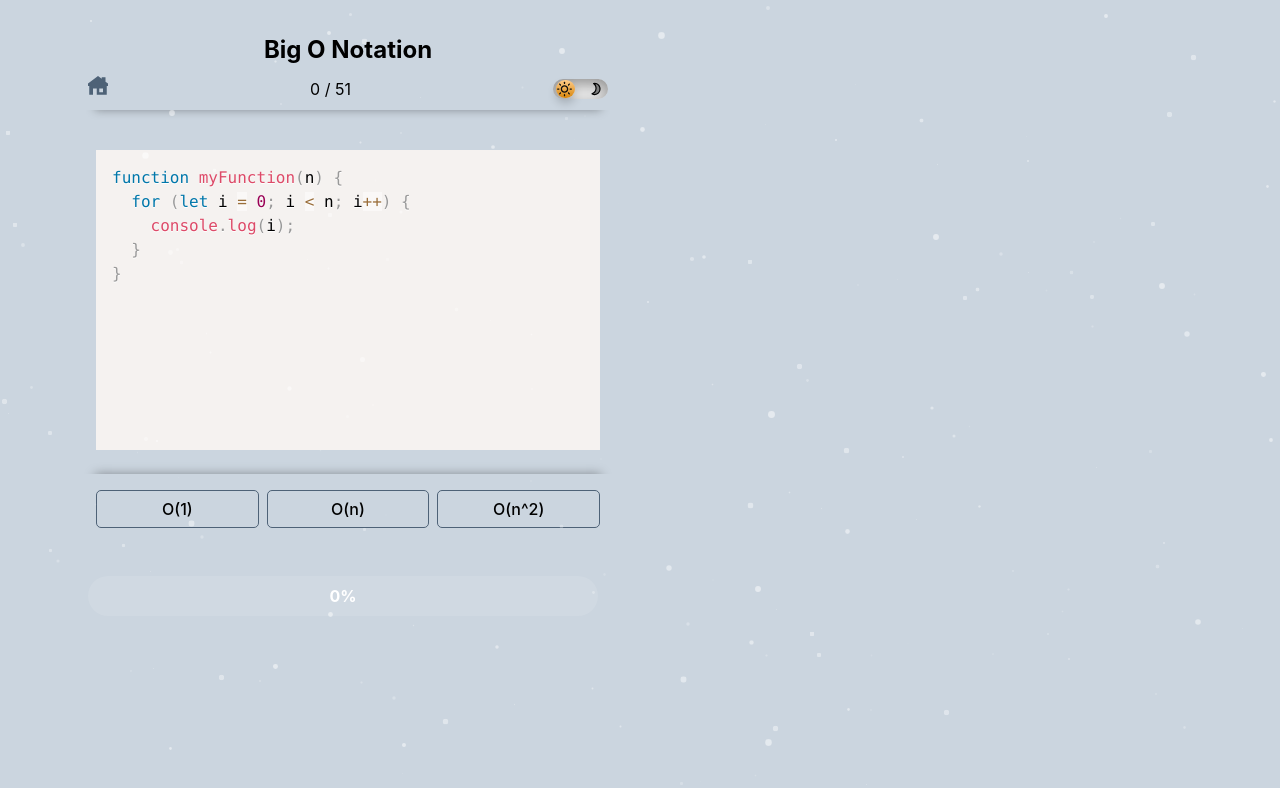
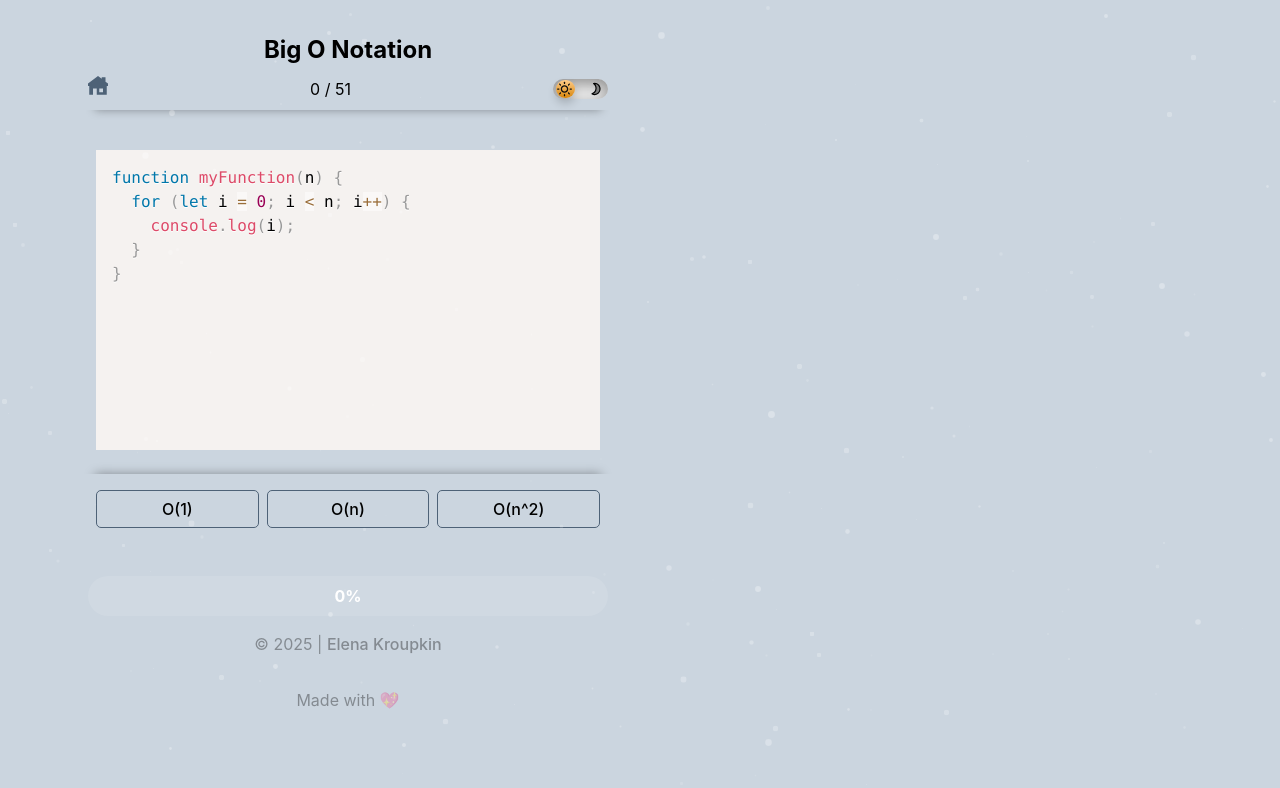
Before and after one commit to pocpat/BigO-game, a React (Vite) app: page / in a window 1280 px wide. Both pictures are taken after a click on the button "Perfect Run". Shown: the top 788 px of the page. Built offline with nearby package versions, Linux system fonts and the light colour scheme.

Commit message:
add Footer credentials, fixed cutted progress bar

```diff
--- /dev/null
+++ b/components/Footer.jsx
@@ -0,0 +1,14 @@
+import React from 'react'
+
+const FooterCredits = () => {
+  return (
+    <div>
+    <div className="footer-credits">
+          <p> © 2025 |    <a href="https://www.linkedin.com/in/elenakroupkin" target="_blank" rel="noopener noreferrer">Elena Kroupkin</a></p>
+          <p> Made with 💖 </p>
+          </div>
+    </div>
+  )
+}
+
+export default FooterCredits
--- a/components/ProgressBar.jsx
+++ b/components/ProgressBar.jsx
@@ -4,14 +4,17 @@
 const ProgressBar = ({ progress }) => {
   const formattedProgress = progress.toFixed(0);
   return (
-    <div className='progress'>
-    <div className="progress-value" style={{ width: `${progress}%` }}></div>
-    <div className="progress-text">{formattedProgress}%</div>
-  </div>
-  )
-}
+    <div className="progress-container">
+      <div className="progress">
+        <div className="progress-value" style={{ width: `${progress}%` }}></div>
+        <div className="progress-text">{formattedProgress}%</div>
+      </div>
+    </div>
+  );
+};
 
 ProgressBar.propTypes = {
   progress: PropTypes.number.isRequired,
 };
+
 export default ProgressBar;
--- a/components/Welcome.jsx
+++ b/components/Welcome.jsx
@@ -8,6 +8,7 @@
 import logo from '/ekLogo.png';
 import ToggleButton from './ToggleButton';
 import { useState } from 'react';
+import FooterCredits from './Footer';
 
 
 const Welcome = ({ onSelectMode }) => {
@@ -47,6 +48,7 @@
             Only the correct answer unlocks the next question
           </p>
         </div>
+        <FooterCredits />
       </div>
     </div>
     </div>
--- a/components/progressBar.css
+++ b/components/progressBar.css
@@ -1,3 +1,9 @@
+.progress-container {
+  display: flex;
+  justify-content: center;
+  width: 100%;
+}
+
 .progress {
   background: rgba(255, 255, 255, 0.1);
   justify-content: flex-start;
@@ -7,11 +13,12 @@
   padding: 0 5px;
   display: flex;
   height: 40px;
-  width: 500px;
+  width: 100%;
+  max-width: 600px;
+  box-sizing: border-box;
 }
 
 .progress-value {
-  //animation: load 3s normal forwards;
   transition: width 0.5s ease;
   box-shadow: 0 10px 40px -10px #fff;
   border-radius: 100px;
@@ -21,7 +28,7 @@
   display: flex;
   align-items: center;
   justify-content: center;
-  color: white; /* Adjust text color as needed */
+  color: white;
   font-weight: bold;
 }
 
@@ -29,6 +36,20 @@
   position: absolute;
   left: 50%;
   transform: translateX(-50%);
-  color: white; /* Adjust text color as needed */
+  color: white;
   font-weight: bold;
 }
+
+/*  for smaller screens */
+@media (max-width: 600px) {
+  .progress {
+    height: 40px;
+
+  .progress-value {
+    height: 30px;
+  }
+
+  .progress-text {
+    font-size: 0.9rem;
+  }
+}
--- a/components/welcome.css
+++ b/components/welcome.css
@@ -40,7 +40,7 @@
 }
 
 .w-select {
-  color: var(--secondary-color);
+  color: var(--border-color);
   font-size: 1.3rem;
   margin-bottom: 3rem;
   text-align: center;
@@ -71,7 +71,7 @@
   margin-top: 0.5rem;
   font-size: 1.1rem;
   text-align: center;
-  color: var(--secondary-color);
+  color: var(--border-color);
 }
 .logo {
     display: flex;
--- a/src/App.css
+++ b/src/App.css
@@ -7,7 +7,7 @@
   --border-color: rgb(78, 98, 119);
   --box-shadow: rgba(0, 0, 0, 0.35);
   --progress-bar: rgba(78, 98, 119, 0.5);
-  --stars-color: rgba(255, 255, 255, 0.5);
+  --stars-color: rgba(255, 255, 255, 0.3);
   font-size: 16px;
 }
 
@@ -19,7 +19,7 @@
   --border-color: rgb(163, 207, 255);
   --box-shadow: rgba(255, 255, 255, 0.34);
   --progress-bar: rgba(163, 207, 255, 0.5);
-  --stars-color:   rgba(255, 255, 255, 0.2);
+  --stars-color:   rgba(255, 255, 255, 0.1);
 }
 
 body, #root {
@@ -147,6 +147,7 @@
 .footer {
   display: flex;
   justify-content: space-between;
+  flex-direction: column;
   padding: 0.5rem;
   padding-top: 2rem;
 
@@ -198,7 +199,24 @@
   text-align: center;
   width: 100%;
 }
+.footer-credits{
+  display: flex;
+  justify-content: center;
+  align-items: center;
+  flex-direction: column;
+  color: var(--box-shadow);
+  gap: 0;
 
+}
+.footer-credits a {
+  color: var(--box-shadow); /* Use your desired color variable */
+ text-decoration: none; /* Remove underline */
+}
+
+.footer-credits a:hover {
+  color: var(--secondary-color); /* Optional: Change color on hover */
+  text-decoration: underline; /* Optional: Add underline on hover */
+}
 /* Responsive adjustments */
 @media (max-width: 768px) {
   .header {
--- a/src/App.jsx
+++ b/src/App.jsx
@@ -13,6 +13,7 @@
 import Welcome from "../components/Welcome";
 import ToggleButton from "../components/ToggleButton";
 import HomeButton from "../components/HomeButton";
+import FooterCredits from "../components/Footer";
 
 
 function App() {
@@ -120,6 +121,9 @@
         )}
         <footer className="footer">
           <ProgressBar progress={progress} />
+<FooterCredits />
+
+
         </footer>
         </main>
       </div>
```
